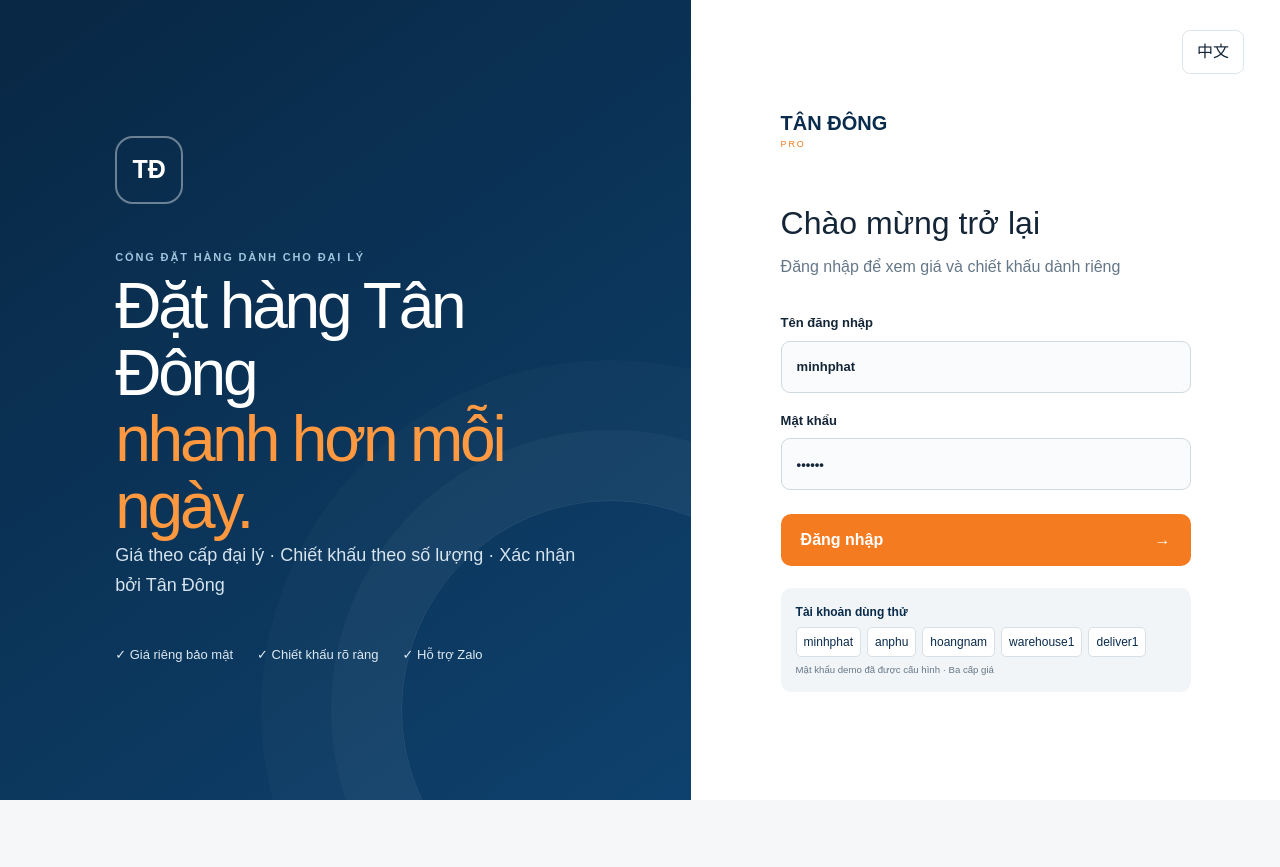
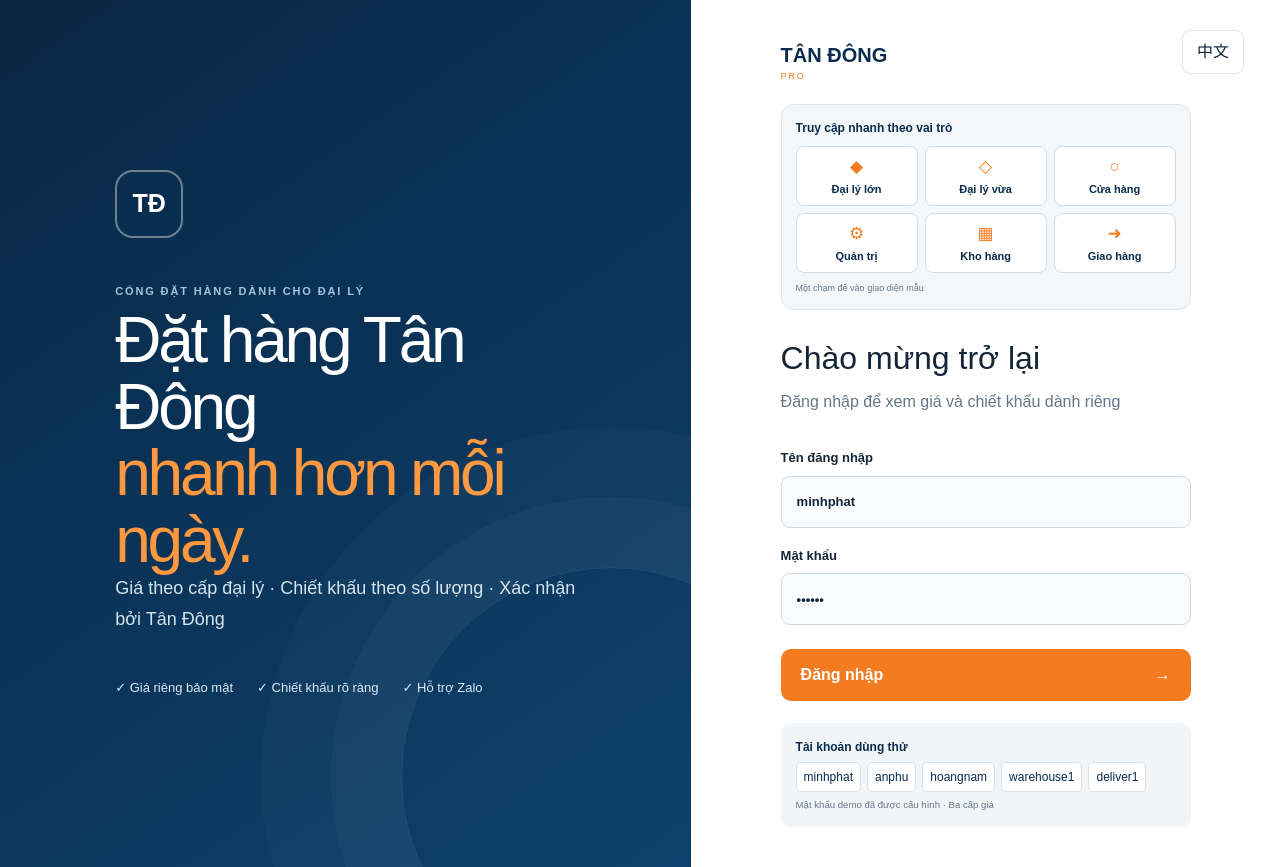
Before and after one commit to franktsai0421/shintung-b2b-website, a Next.js app: page / in a window 1280 px wide. Before the commit the page ends 800 px from the top, so only its background shows below. Built offline with nearby package versions, Linux system fonts and the light colour scheme.

Commit message:
feat: add one-click role access

```diff
--- a/app/page.tsx
+++ b/app/page.tsx
@@ -709,6 +709,16 @@ export default function Home() {
     setToast(t("Đã thêm vào đơn hàng", "已加入訂單"));
     setTimeout(() => setToast(""), 1500);
   };
+  const quickEnter = (targetUsername: string, openAdmin = false) => {
+    const account = customers.find((customer) => customer.username === targetUsername);
+    if (!account) return;
+    setUsername(account.username);
+    setPassword(account.password);
+    setUser(account);
+    setAdmin(
+      openAdmin || account.role === "warehouse" || account.role === "delivery",
+    );
+  };
 
   if (!user)
     return (
@@ -755,6 +765,18 @@ export default function Home() {
               <b>TÂN ĐÔNG</b>
               <small>PRO</small>
             </div>
+            <section className="roleQuickAccess">
+              <b>{t("Truy cập nhanh theo vai trò", "依身分快速進入")}</b>
+              <div>
+                <button type="button" onClick={() => quickEnter("minhphat")}><span>◆</span><strong>{t("Đại lý lớn", "大盤")}</strong></button>
+                <button type="button" onClick={() => quickEnter("anphu")}><span>◇</span><strong>{t("Đại lý vừa", "中盤")}</strong></button>
+                <button type="button" onClick={() => quickEnter("hoangnam")}><span>○</span><strong>{t("Cửa hàng", "小盤")}</strong></button>
+                <button type="button" onClick={() => quickEnter("minhphat", true)}><span>⚙</span><strong>{t("Quản trị", "管理者")}</strong></button>
+                <button type="button" onClick={() => quickEnter("warehouse1")}><span>▦</span><strong>{t("Kho hàng", "倉庫")}</strong></button>
+                <button type="button" onClick={() => quickEnter("deliver1")}><span>➜</span><strong>{t("Giao hàng", "交貨人員")}</strong></button>
+              </div>
+              <small>{t("Một chạm để vào giao diện mẫu", "點一下直接進入示範介面")}</small>
+            </section>
             <h2>{t("Chào mừng trở lại", "歡迎回來")}</h2>
             <p>
               {t(
```
Also changed, not shown: app/globals.css.
